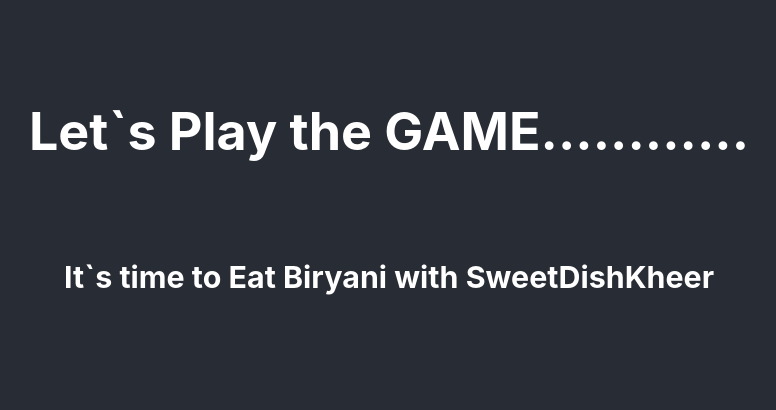
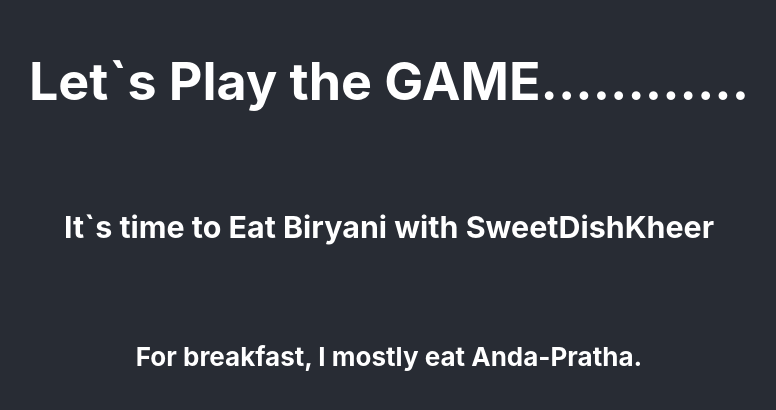
Before and after one commit to usoodulharb/Bootcamp_test, a React (Create React App) app: page / in a window 1280 px wide. Shown: the part 174-584 px from the top of the page, without its empty margins (251-1027 px from the left). Built offline with nearby package versions, Linux system fonts and the light colour scheme.

Commit message:
Always start component name with capital letter like (Breakfast).

```diff
--- a/src/App.js
+++ b/src/App.js
@@ -1,7 +1,7 @@
 import React from 'react';
 import './App.css';
 import Dinner from './Dinner.js';
-import breakfast from './breakfast';
+import Breakfast from './breakfast';
 function App() {
   return (
     <div className="App">
@@ -12,7 +12,7 @@ function App() {
         <Dinner DishName="Biryani" SweetDish="Kheer"/>
         <br />
 
-        <breakfast />
+        <Breakfast />
         <br />
       </header>
     </div>
--- a/src/breakfast.js
+++ b/src/breakfast.js
@@ -1,6 +1,6 @@
 import React from "react";
 
-function breakfast(){
+function Breakfast(){
     return(
         <div>
             <h4>For breakfast, I mostly eat Anda-Pratha.</h4>
@@ -8,4 +8,4 @@ function breakfast(){
     )
 }
 
-export default breakfast;
+export default Breakfast;
```
